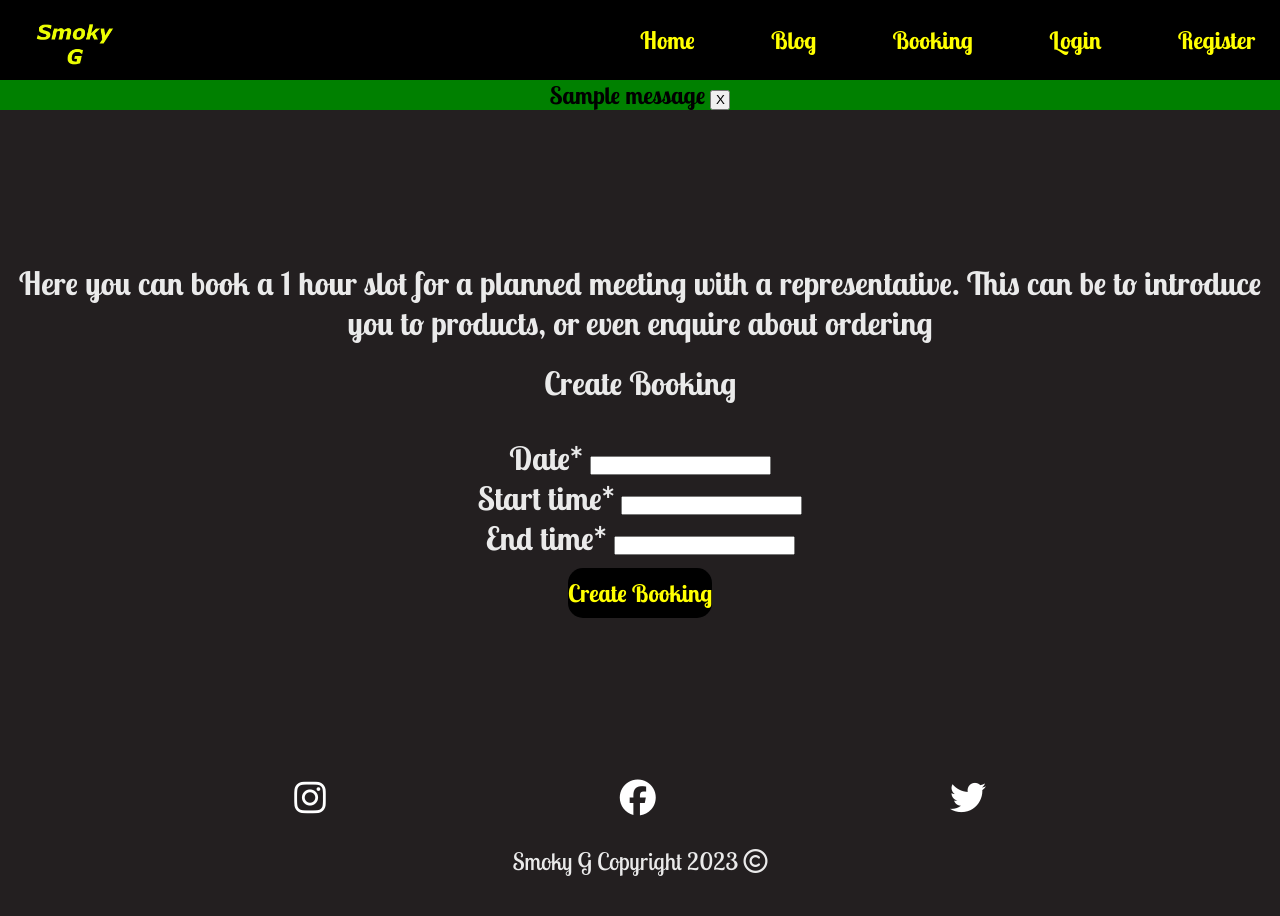
After one commit to JarradBaker/CI_PP4_Django_SmokyG, a Django app: page /blog/bookings/create/ in a window 1280 px wide. The commit adds this page. Run offline with Django 3.2, Linux system fonts and the light colour scheme; tables that the repository leaves empty hold one stand-in row (values such as "Sample post"); one stand-in notice (Sample message) is shown; some libraries are stand-ins or nearby versions.

Commit message:
Add: Booking functionality

```diff
--- a/blog/forms.py
+++ b/blog/forms.py
@@ -1,4 +1,4 @@
-from .models import Comment
+from .models import Comment, Booking
 from django import forms
 
 
@@ -6,3 +6,9 @@ class CommentForm(forms.ModelForm):
     class Meta:
         model = Comment
         fields = ('body',)
+
+
+class BookingForm(forms.ModelForm):
+    class Meta:
+        model = Booking
+        fields = ['date', 'start_time', 'end_time']
--- a/blog/models.py
+++ b/blog/models.py
@@ -72,6 +72,17 @@ class Product(models.Model):
 	def __str__(self):
 		return self.name
 
+
+class Booking(models.Model):
+	user = models.ForeignKey(User, on_delete=models.CASCADE)
+	date = models.DateField()
+	start_time = models.TimeField()
+	end_time = models.TimeField()
+
+	def __str__(self):
+		return f"{self.user.username} - {self.date} {self.start_time} - {self.end_time}"
+
+
 # class Post(models.Model):
 # 	title = models.CharField(max_length=200, unique=True)
 # 	slug = models.SlugField(max_length=200, unique=True)
--- a/blog/urls.py
+++ b/blog/urls.py
@@ -3,7 +3,23 @@ from django.urls import path
 
 
 urlpatterns = [
+    path('bookings/', views.booking_list, name='bookings'),
+    path('bookings/create/', views.create_booking, name='create_booking'),
+    path('bookings/<int:booking_id>/edit/', views.edit_booking, name='edit_booking'),
+    path('bookings/<int:booking_id>/delete/', views.delete_booking, name='delete_booking'),
+    path('like/<slug:slug>/', views.PostLike.as_view(), name='post_like'),
+    path('<slug:slug>/comment/<int:comment_id>/delete/', views.delete_comment, name='delete_comment'),
+    path('<slug:slug>/comment/<int:comment_id>/edit/', views.edit_comment, name='edit_comment'),
+    path('<slug:slug>/', views.BlogPost.as_view(), name='post_detail'),
     path('', views.blog, name='blog'),
-    path('<slug:slug>/', views.BlogPost.as_view(), name='post_detail'),
-    path('like/<slug:slug>', views.PostLike.as_view(), name='post_like'),
+
+    # path('', views.blog, name='blog'),
+    # path('<slug:slug>/', views.BlogPost.as_view(), name='post_detail'),
+    # path('like/<slug:slug>', views.PostLike.as_view(), name='post_like'),
+    # path('<slug:slug>/comment/<int:comment_id>/delete/', views.delete_comment, name='delete_comment'),
+    # path('<slug:slug>/comment/<int:comment_id>/edit/', views.edit_comment, name='edit_comment'),
+    # path('bookings/', views.booking_list, name='bookings'),
+    # path('bookings/create/', views.create_booking, name='create_booking'),
+    # path('bookings/<int:booking_id>/edit/', views.edit_booking, name='edit_booking'),
+    # path('bookings/<int:booking_id>/delete/', views.delete_booking, name='delete_booking'),
 ]
--- a/blog/views.py
+++ b/blog/views.py
@@ -1,8 +1,8 @@
-from django.shortcuts import render, get_object_or_404, reverse
+from django.shortcuts import render, get_object_or_404, reverse, redirect
 from django.views import generic, View
 from django.http import HttpResponseRedirect
-from .models import Blog, Comment
-from .forms import CommentForm
+from .models import Blog, Comment, Booking
+from .forms import CommentForm, BookingForm
 
 
 # Create your views here.
@@ -79,6 +79,72 @@ class PostLike(View):
         return HttpResponseRedirect(reverse('post_detail', args=[slug]))
 
 
+# test
+def delete_comment(request, slug, comment_id):
+    blog = get_object_or_404(Blog, slug=slug)
+    comment = get_object_or_404(Comment, id=comment_id, blog=blog)
+
+    if request.method == 'POST':
+        comment.delete()
+        # You can add a success message or any other logic here
+        return redirect('post_detail', slug=slug)  # Redirect to the post's detail view
+
+    return render(request, 'comment_confirm_delete.html', {'comment': comment})
+
+
+def edit_comment(request, slug, comment_id):
+    blog = get_object_or_404(Blog, slug=slug)
+    comment = get_object_or_404(Comment, id=comment_id, blog=blog)
+
+    if request.method == 'POST':
+        comment_form = CommentForm(request.POST, instance=comment)
+        if comment_form.is_valid():
+            comment_form.save()
+            # You can add a success message or any other logic here
+            return redirect('post_detail', slug=slug)  # Redirect to the post's detail view
+    else:
+        comment_form = CommentForm(instance=comment)
+
+    return render(request, 'edit_comment.html', {'comment_form': comment_form, 'comment': comment})
+
+
+def create_booking(request):
+    if request.method == 'POST':
+        booking_form = BookingForm(request.POST)
+        if booking_form.is_valid():
+            booking = booking_form.save(commit=False)
+            booking.user = request.user
+            booking.save()
+            return redirect('bookings')
+    else:
+        booking_form = BookingForm()
+    return render(request, 'create_booking.html', {'booking_form': booking_form})
+
+
+def booking_list(request):
+    bookings = Booking.objects.filter(user=request.user)
+    return render(request, 'booking_list.html', {'bookings': bookings})
+
+
+def edit_booking(request, booking_id):
+    booking = get_object_or_404(Booking, id=booking_id, user=request.user)
+    if request.method == 'POST':
+        booking_form = BookingForm(request.POST, instance=booking)
+        if booking_form.is_valid():
+            booking_form.save()
+            return redirect('bookings')
+    else:
+        booking_form = BookingForm(instance=booking)
+    return render(request, 'edit_booking.html', {'booking_form': booking_form, 'booking': booking})
+
+
+def delete_booking(request, booking_id):
+    booking = get_object_or_404(Booking, id=booking_id, user=request.user)
+    if request.method == 'POST':
+        booking.delete()
+        return redirect('bookings')
+    return render(request, 'delete_booking.html', {'booking': booking})
+
 # def show_post(request, slug, )
 
 
--- a/static/css/style.css
+++ b/static/css/style.css
@@ -41,7 +41,7 @@ nav a {
 .logo {
     width: 80px;
     height: 80px;
-    background-image: url("../img/logo.jpg");
+    background-image: url("/static/img/logo.jpg");
     background-size: cover;
     margin-left: 10px;
 }
@@ -90,6 +90,9 @@ nav a {
     justify-content: space-between;
     align-items: center;
     flex-flow: row;
+    font-size: 1.5rem;
+    font-family: 'lobster two', cursive;
+    font-weight: bold;
 }
 
 .nav-links.hide {
@@ -126,14 +129,32 @@ nav a {
     color: red;
 }
 
+#msg.alert.alert-success {
+    width: 100%;
+    background-color: green;
+    color: #000;
+    font-family: 'lobster two', cursive;
+    font-weight: 700;
+    font-size: 24px;
+    text-align: center;
+}
+
+#msg.alert.alert-success .hide {
+    display: none;
+}
+
+#msg.alert button {
+    width: 20px;
+    height: 20px;
+}
 
 /* ------------------------------ Hero Image Section */
-#hero-section {
+#hero-section img {
     width: 100%;
+    max-width: 500;
     height: 250px;
     background-image: url("../img/hero.jpeg");
     background-repeat: no-repeat;
-    background-size: contain;
 }
 
 /* ------------------------------ Welcome Section */
@@ -210,6 +231,9 @@ p.white-font {
     width: 320px;
     height: 320px;
     padding: 10px;
+    display: flex;
+    align-self: center;
+    justify-self: center;
 }
 
 .blog-post-img-container {
@@ -250,6 +274,7 @@ img.tile-img {
 }
 
 .blog-header>img {
+    display: flex;
     justify-self: center;
     align-self: auto;
     max-width: 650px;
@@ -277,14 +302,25 @@ img.tile-img {
     border: solid #FFF 2px;
     border-radius: 5px;
     padding: 5px;
-    margin-top: 10px;
+    margin: 10px auto 0 auto;
     text-align: center;
+    max-width: 600px;
 }
 
 .del-edit {
     width: 100%;
     display: flex;
     justify-content: space-evenly;
+}
+
+.del-edit a {
+    text-decoration: none;
+    color: #FFF;
+}
+
+.del-edit a:hover {
+    transition: ease-in-out 1s;
+    color: red;
 }
 
 
@@ -297,6 +333,7 @@ img.tile-img {
     flex-direction: column;
     align-items: center;
     justify-content: center;
+    padding: 20px 0;
 }
 
 .form-container a {
@@ -315,6 +352,14 @@ img.tile-img {
     border: none;
     border-radius: 15px;
     margin-top: 10px;
+}
+
+.form-container ul {
+    list-style: none;
+}
+
+.form-container h4 {
+    padding-top: 20px;
 }
 
 .form-heading,
@@ -377,7 +422,7 @@ justify-content: space-evenly;
 }
 
 /* ------------------------------- Media Queries */
-@media screen and ( max-width: 649px ) {
+@media screen and ( max-width: 900px ) {
     .nav-links {
         flex-direction: column;
     }
@@ -403,7 +448,7 @@ justify-content: space-evenly;
     }
 }
 
-@media screen and ( min-width: 650px ) {
+@media screen and ( min-width: 901px ) {
     nav {
         padding: 0 25px;
     }
@@ -418,4 +463,13 @@ justify-content: space-evenly;
         height: 500px;
         margin: 0 auto;
     }
+    #blog {
+        grid-template-columns: 1fr 1fr;
+    }
 }
+
+@media screen and (min-width: 1001px) {
+    #blog {
+        grid-template-columns: 1fr 1fr 1fr;
+    }
+}
--- a/static/js/main.js
+++ b/static/js/main.js
@@ -2,6 +2,7 @@ const hamburger = document.getElementsByClassName('hamburger')[0];
 const navLinksMobile = document.getElementsByClassName('nav-links-mobile')[0];
 const editComment = document.getElementsByClassName('edit-comment')
 const deleteComment = document.getElementsByClassName('delete-comment')
+const deleteAlert = document.getElementsByClassName('btn-close')
 
 /**
  * Event listener to toggle the hamburger menu and nav links
@@ -13,3 +14,7 @@ hamburger.addEventListener('click', () => {
         navLinksMobile.classList.add('hide');
     }
 } );
+
+deleteAlert.addEventListener('click', () => {
+    deleteAlert.classList.add('hide');
+});
--- a/templates/base.html
+++ b/templates/base.html
@@ -35,8 +35,9 @@
                 <ul class="nav-links hide">
                     <li class="nav-item"><a href="{% url 'home'  %}">Home</a></li>
                     <li class="nav-item"><a href="{% url 'blog'  %}">Blog</a></li>
-                    <li class="nav-item"><a href="booking.html">Booking</a></li>
+                    <li class="nav-item"><a href="{% url 'create_booking' %}">Booking</a></li>
                     {% if user.is_authenticated %}
+                    <li class="nav-item"><a href="{% url 'bookings' %}">My Bookings</a></li>
                     <li class="nav-item"><a href="{% url 'account_logout' %}">Logout</a></li>
                     {% else %}
                     <li class="nav-item"><a href="{% url 'account_login' %}">Login</a></li>
@@ -48,8 +49,9 @@
         <ul class="nav-links-mobile hide">
             <li class="nav-item"><a href="{% url 'home'  %}">Home</a></li>
             <li class="nav-item"><a href="{% url 'blog'  %}">Blog</a></li>
-            <li class="nav-item"><a href="booking.html">Booking</a></li>
+            <li class="nav-item"><a href="{% url 'create_booking' %}">Booking</a></li>
             {% if user.is_authenticated %}
+            <li class="nav-item"><a href="{% url 'bookings' %}">My Bookings</a></li>
             <li class="nav-item"><a href="{% url 'account_logout' %}">Logout</a></li>
             {% else %}
             <li class="nav-item"><a href="{% url 'account_login' %}">Login</a></li>
@@ -57,6 +59,15 @@
             {% endif %}
         </ul>
     </header>
+
+    <div class="django-messages">
+        {% for message in messages %}
+        <div class="alert {{ message.tags }} alert-dismissable fade show" id="msg" role="alert">
+            {{ message | safe }}
+            <button type="button" class="btn-close" data-bs-dismiss="alert" aria-label="Close">X</button>
+        </div>
+        {% endfor %}
+    </div>
 
     {% block content %}
 
--- a/templates/blog.html
+++ b/templates/blog.html
@@ -19,9 +19,7 @@
                         <span class="">Author: {{ blog.author }}</span>
                     </div>
                 </a>
-
             </div>
-
         </div>
         {% endfor %}
 
--- /dev/null
+++ b/templates/create_booking.html
@@ -0,0 +1,16 @@
+{% extends 'base.html' %}
+{% load crispy_forms_tags %}
+{% block content %}
+<div class="form-container grey-background">
+    <h4 class="white-font form-p">
+        Here you can book a 1 hour slot for a planned meeting with a representative. This can be to introduce you to products, or even enquire about ordering
+    </h4>
+
+    <h3 class="form-heading white-font">Create Booking</h3>
+    <form class="login white-font" method="post">
+        {% csrf_token %}
+        {{ booking_form|crispy }}
+        <button type="submit">Create Booking</button>
+    </form>
+</div>
+{% endblock %}
--- a/templates/index.html
+++ b/templates/index.html
@@ -2,7 +2,9 @@
 
 {% block content %}
 
-    <section id="hero-section"></section>
+    <section id="hero-section">
+        <img src="static/img/hero.jpeg" alt="">
+    </section>
 
     <section id="welcome-section" class="grey-background">
         <h1 class="white-font heading">Welcome to Smoky G</h1>
```
Also changed, not shown: smoky_g/settings.py (+10 -0 lines), templates/booking_list.html (added, +14 -0 lines), templates/comment_confirm_delete.html (added, +12 -0 lines), templates/delete_booking.html (added, +11 -0 lines), templates/edit_booking.html (added, +12 -0 lines), templates/edit_comment.html (added, +10 -0 lines), templates/post_detail.html (+6 -2 lines), blog/migrations/0007_booking.py (added), static/img/hero.jpeg (added), static/img/logo.jpg (added).
